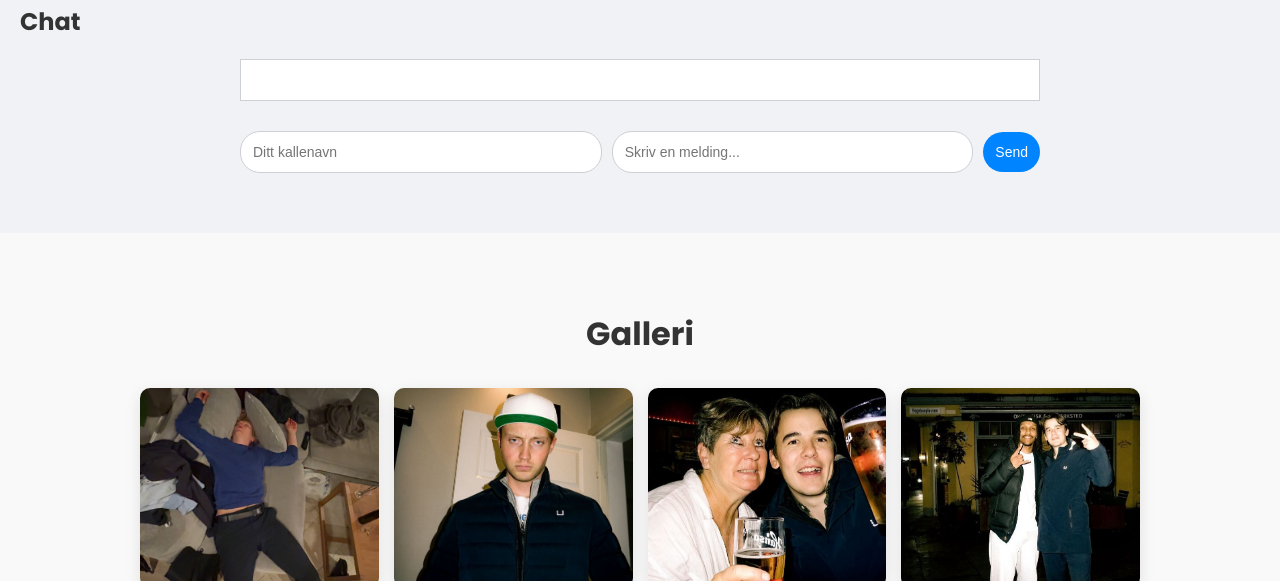
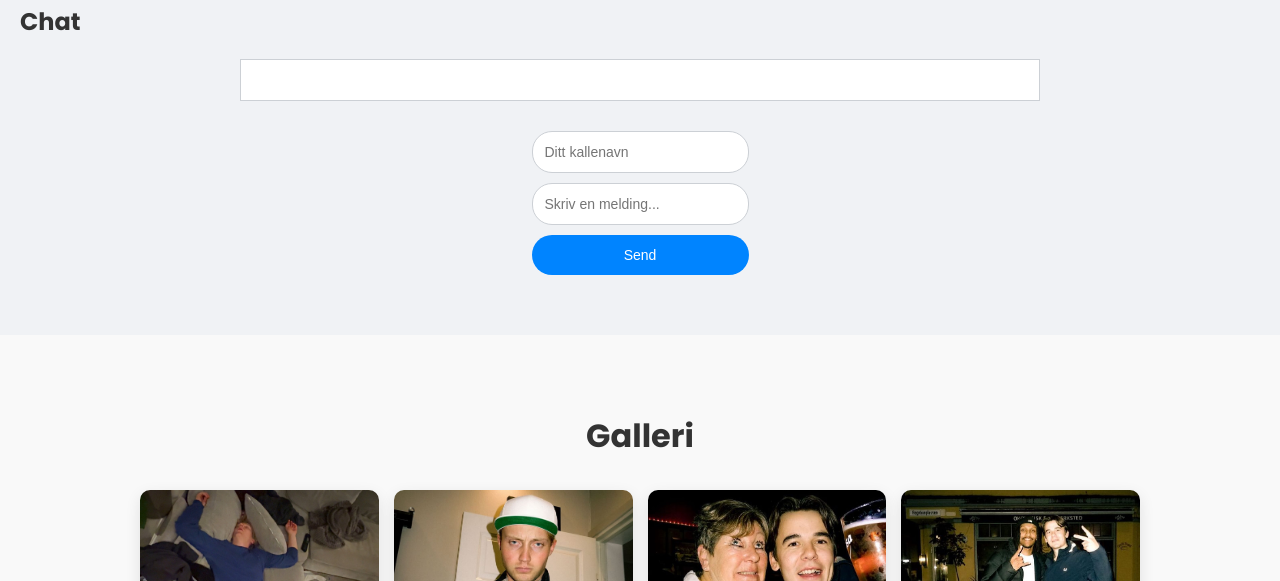
Before and after one commit to henrinha/henrinha.github.io-hvorervors, a plain HTML site: page index.html in a window 1280 px wide. Shown: the part 1500-2081 px from the top of the page. Drawn offline with Linux system fonts and the light colour scheme; no server answers.

Commit message:
funker git

```diff
--- a/index.html
+++ b/index.html
@@ -32,6 +32,23 @@
         const analytics = firebase.analytics();
     </script>
 </head>
+<script>
+    let lastScrollTop = 0;
+    const header = document.querySelector("header");
+
+    window.addEventListener("scroll", function() {
+        let scrollTop = window.pageYOffset || document.documentElement.scrollTop;
+        if (scrollTop > lastScrollTop) {
+            // Scroll down - hide the header
+            header.style.top = "-80px";
+        } else {
+            // Scroll up - show the header
+            header.style.top = "0";
+        }
+        lastScrollTop = scrollTop;
+    });
+</script>
+
 <body>
     <!-- Navigation Menu -->
     <header>
@@ -69,11 +86,17 @@
         <h2>Chat</h2>
         <div id="chat-container">
             <div id="messages"></div>
+
             <form id="message-form">
-                <input type="text" id="nickname-input" placeholder="Ditt kallenavn" required autocomplete="off">
-                <input type="text" id="message-input" placeholder="Skriv en melding..." required autocomplete="off">
-                <button type="submit">Send</button>
+                <div class="input-group">
+                    <input type="text" id="nickname-input" placeholder="Ditt kallenavn" required autocomplete="off">
+                    <input type="text" id="message-input" placeholder="Skriv en melding..." required autocomplete="off">
+                    <button type="submit">Send</button>
+                </div>
             </form>
+
+
+
         </div>
     </section>
      <!-- Gallery Section -->
--- a/style.css
+++ b/style.css
@@ -7,6 +7,53 @@ body {
     padding: 0;
     overflow-x: hidden;
 }
+
+header {
+    position: fixed;
+    width: 100%;
+    top: 0;
+    transition: top 0.3s;
+    z-index: 1000;
+}
+
+/* Styles for the input group in the chat form */
+.input-group {
+    display: flex;
+    flex-direction: column;
+    gap: 10px;
+}
+
+/* Make the inputs and button stack vertically on smaller screens */
+#message-form {
+    display: flex;
+    flex-direction: column;
+    align-items: stretch;
+    gap: 10px;
+}
+
+/* Styling the input fields and button for mobile */
+#nickname-input, #message-input, #message-form button {
+    width: 100%;
+    padding: 12px;
+    font-size: 16px;
+    border: 1px solid #ccd0d5;
+    border-radius: 5px;
+    box-sizing: border-box;
+}
+
+/* Button styling */
+#message-form button {
+    background-color: #0084ff;
+    color: #fff;
+    cursor: pointer;
+    transition: background 0.3s;
+    border: none;
+}
+
+#message-form button:hover {
+    background-color: #006bbf;
+}
+
 
 /* Navigation Menu */
 header {
```
